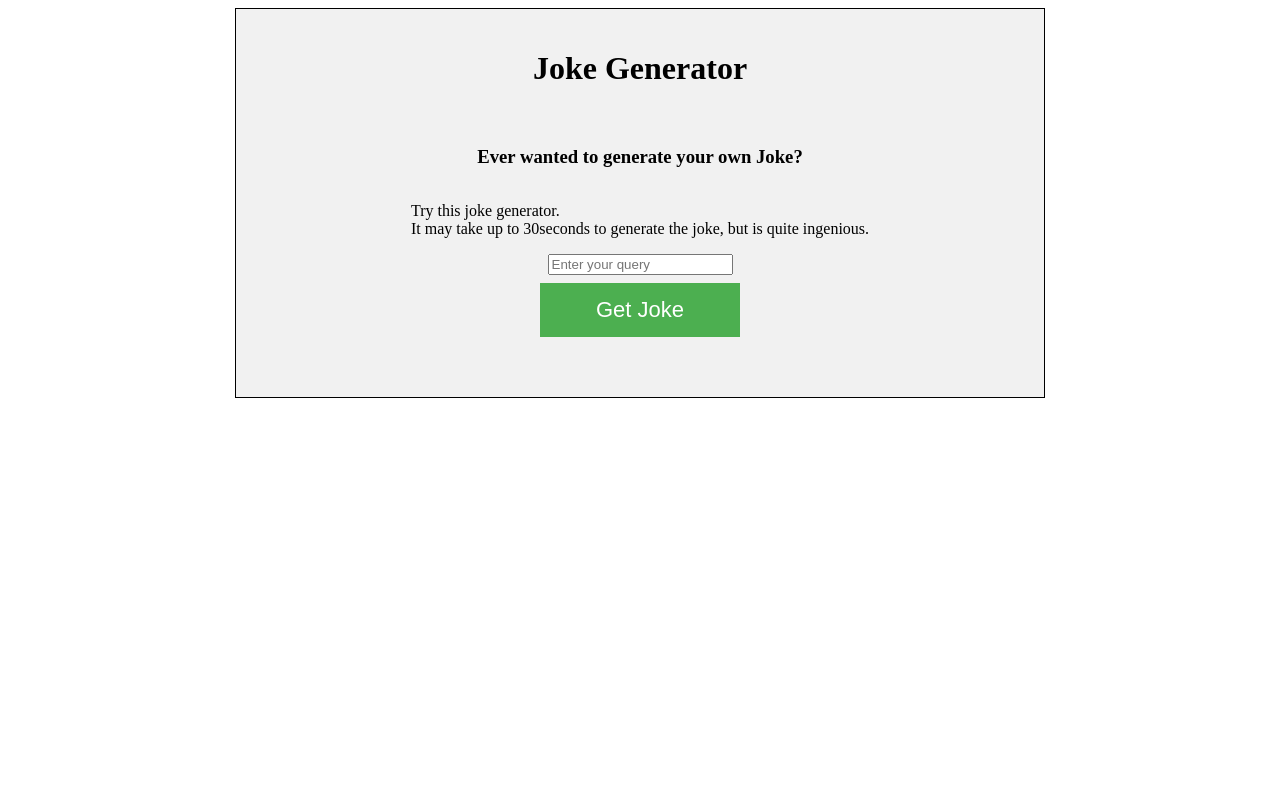
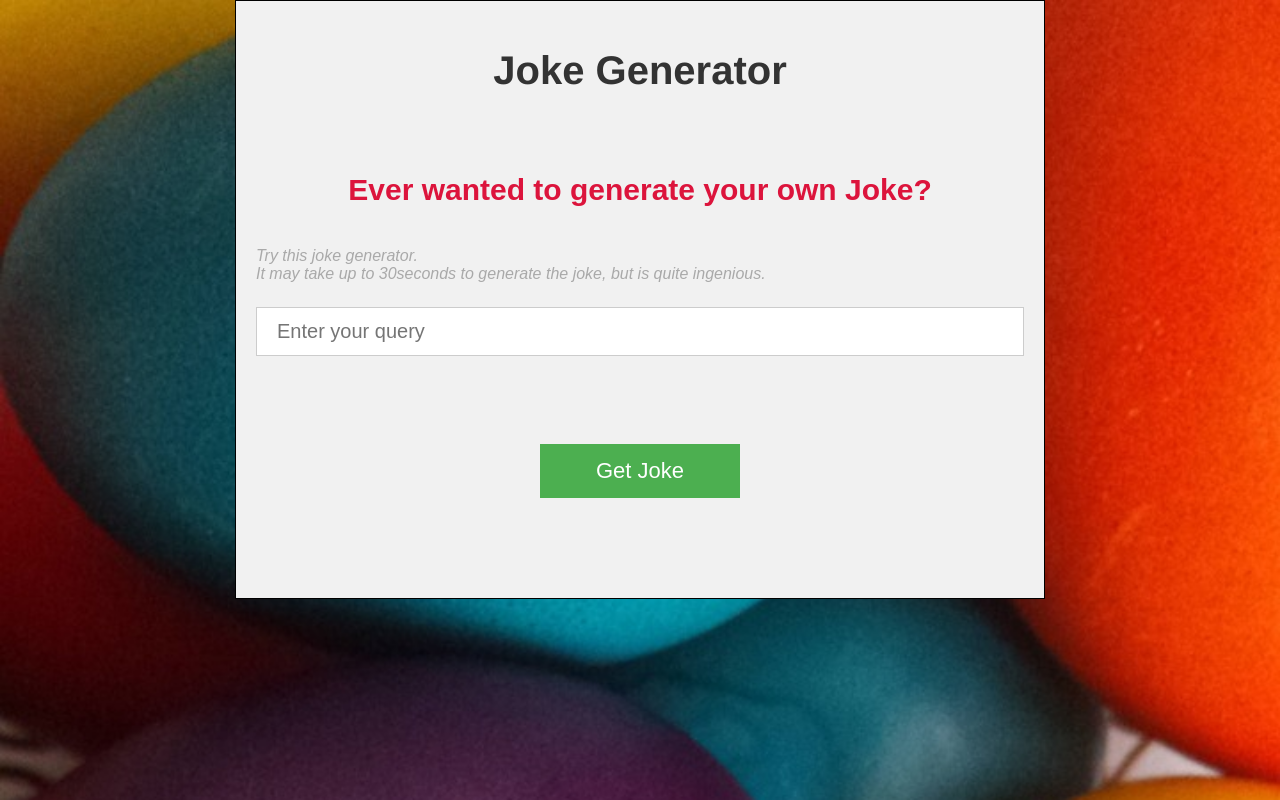
Before and after one commit to ed-kohl/joke-generator, a website: page index.html in a window 1280 px wide. Drawn offline with nearby package versions, Linux system fonts and the light colour scheme.

Commit message:
Design improved - type writer effect added

```diff
--- a/features.js
+++ b/features.js
@@ -2,6 +2,22 @@
 const inputElement = document.getElementById("keyword");
 const jokeButton = document.getElementById("jokebutton");
 const jokeElement = document.getElementById("joke");
+
+// Function to add a typewriter effect
+function typeWriter(text, element) {
+  let i = 0;
+  const speed = 300; // Speed of typing in milliseconds
+
+  function type() {
+    if (i < text.length) {
+      element.textContent += text.charAt(i);
+      i++;
+      setTimeout(type, speed);
+    }
+  }
+
+  type();
+}
 
 // Function to get a joke from the API
 function getJoke() {
--- a/index.html
+++ b/index.html
@@ -14,7 +14,7 @@
 
         <br>
         <h3>Ever wanted to generate your own Joke? </h3>
-        <p>Try this joke generator. <br>
+        <p id="description">Try this joke generator. <br>
             It may take up to 30seconds to generate the joke, but is quite ingenious.</p>
         <input type="text" id="keyword" placeholder="Enter your query">
         <button id="jokebutton">Get Joke</button>
--- a/styles.css
+++ b/styles.css
@@ -1,25 +1,76 @@
+body{
+    /* Eastern style background */
+    background-image: url(images/easter-2319286_1280.jpg);
+    background-repeat: no-repeat;
+    background-size: cover;
+    font-family: Arial, sans-serif;
+    margin: 0;
+}
 
-main{
+main {
     width: 768px;
     background-color: #f1f1f1;
     margin: 0 auto;
     padding: 20px;
-    display: flex;
-    flex-direction: column;
     justify-content: center;
     align-items: center;
     border: 1px solid black;
+    font-family:Arial, Helvetica, sans-serif;
+    font-size:20px;
+    }
+
+h1 {
+    text-align: center;
+    color: #333;
+    font-family:'Franklin Gothic Medium', 'Arial Narrow', Arial, sans-serif;
+    font-style:unset;
+    font-size:40px;
+
+}
+#description{
+    font-style:italic;
+    font-size:16px;
+    text-align:left;
+    color:darkgrey;
+}
+
+h3 {
+    text-align:center;
+    font-size:30px;
+    color:crimson;
+    margin-bottom:40px;
+}
+
+input{
+    width: 100%;
+    padding: 12px 20px;
+    margin: 8px auto;
+
+    display: inline-block;
+    border: 1px solid #ccc;
+    box-sizing: border-box;
+    font-size: 20px;
+}
+
+button {
+    display:block;
+    background-color: #4CAF50;
+    color: white;
+    padding: 14px 20px;
+    margin: 80px auto;
+
+    border: none;
+    cursor: pointer;
+    width: 200px;
+    font-size: 22px;
+    font-style: bold;
 
 }
 
-button{
-    background-color: #4CAF50;
-    color: white;
-    padding: 14px 20px;
-    margin: 8px 0;
-    border: none;
-    cursor: pointer;
-    width: 200px;
-   font-size:22px;
-   font-style: bold;
+#joke{
+    font-size: 20px;
+    color: #333;
+    text-align: center;
+    margin: 30px;
+    line-height: 1.5;
 }
```
Also changed, not shown: images/easter-2319286_1280.jpg (added).
